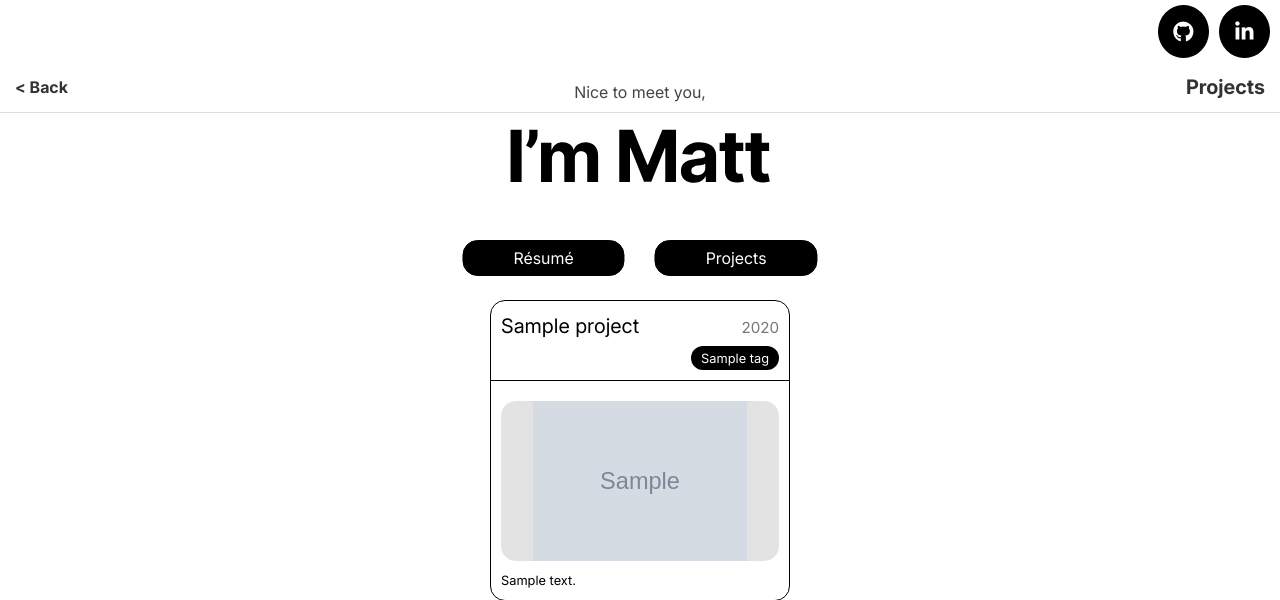
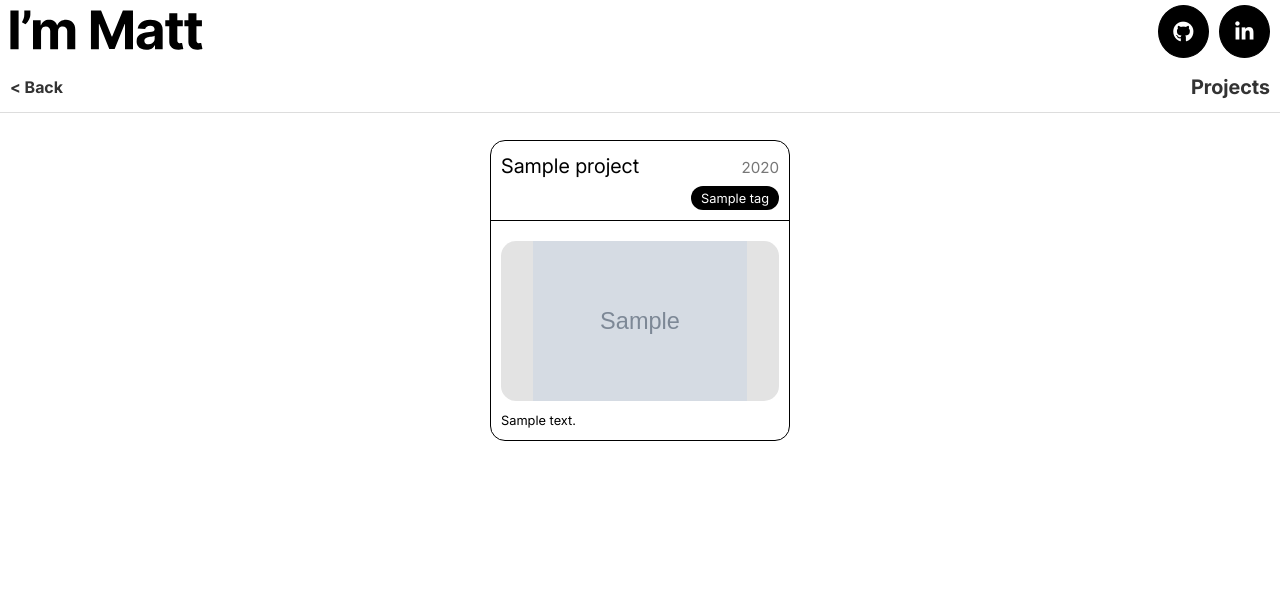
Before and after one commit to mfplinta/portfolio, a Django app: template main/templates/main/projects.html in a window 1280 px wide. Shown: the top 600 px of the page. Run offline with Django 5.2, Linux system fonts and the light colour scheme; the template is opened without the code that fills it: most values are stand-ins (such as "Sample title", 1, 10 or a date in 2020); grey boxes marked "Sample" are stand-in pictures.

Commit message:
Fix scroll for both pages

```diff
--- a/main/static/main/style.css
+++ b/main/static/main/style.css
@@ -140,7 +140,7 @@ header {
     display: flex;
     justify-content: space-between;
     align-items: center;
-    padding: 10px 15px;
+    padding: 10px 10px;
     border-bottom: 1px solid #ddd;
     background-color: #fff;
 }
--- a/main/templates/main/header.html
+++ b/main/templates/main/header.html
@@ -15,8 +15,8 @@
             if(fixed) {
                 heroGreeting.style.display = 'none';
                 heroName.style.top = '10px';
-                heroName.style.left = '2%';
-                heroName.style.transform = 'translate(-2%, 0)';
+                heroName.style.left = '10px';
+                heroName.style.transform = `translate(0, 0)`;
                 heroName.style.height = '2.5rem';
                 navButtons.style.display = 'none';
                 return;
@@ -31,8 +31,15 @@
             }
             heroGreeting.style.top = `${Math.max(10, 80 - scrollY)}px`;
             heroName.style.top = `${120 - Math.min(110, Math.max(0, scrollY))}px`;
-            heroName.style.left = `${50 - Math.min(46, scrollY)}%`;
-            heroName.style.transform = `translate(-${50 - Math.min(46, scrollY)}%, 0)`;
+            const leftPercentage = 50 - Math.min(46, scrollY);
+            console.log(leftPercentage)
+            if(leftPercentage > 5) {
+                heroName.style.left = `${leftPercentage}%`;
+                heroName.style.transform = `translate(-${50 - Math.min(46, scrollY)}%, 0)`;
+            } else {
+                heroName.style.left = '10px';
+                heroName.style.transform = `translate(0, 0)`;
+            }
             heroName.style.height = `${4.5 - Math.min(2, scrollY / 50)}rem`;
             navButtons.style.top = `${Math.max(10, 220 - scrollY)}px`;
             const navButtonsOpacity = Math.max(0, 2 - Math.max(1, scrollY / 100));
@@ -43,9 +50,12 @@
                 navButtons.style.display = 'none';
             }
         }
+
+        {% if main_page %}
         window.addEventListener('scroll', () => {
             styleHeader();
         });
+        {% endif %}
 
         styleHeader({% if not main_page %}true{% endif %});
     });
@@ -75,7 +85,7 @@
     {% if title %}
         <div class="nav-title">
             <a href="{{ back_to }}" class="back-link">&lt; Back</a>
-            <span class="header-title">{{ title }}</span>
+            <h1 class="header-title">{{ title }}</h1>
         </div>
     {% endif %}
 </header>
```
